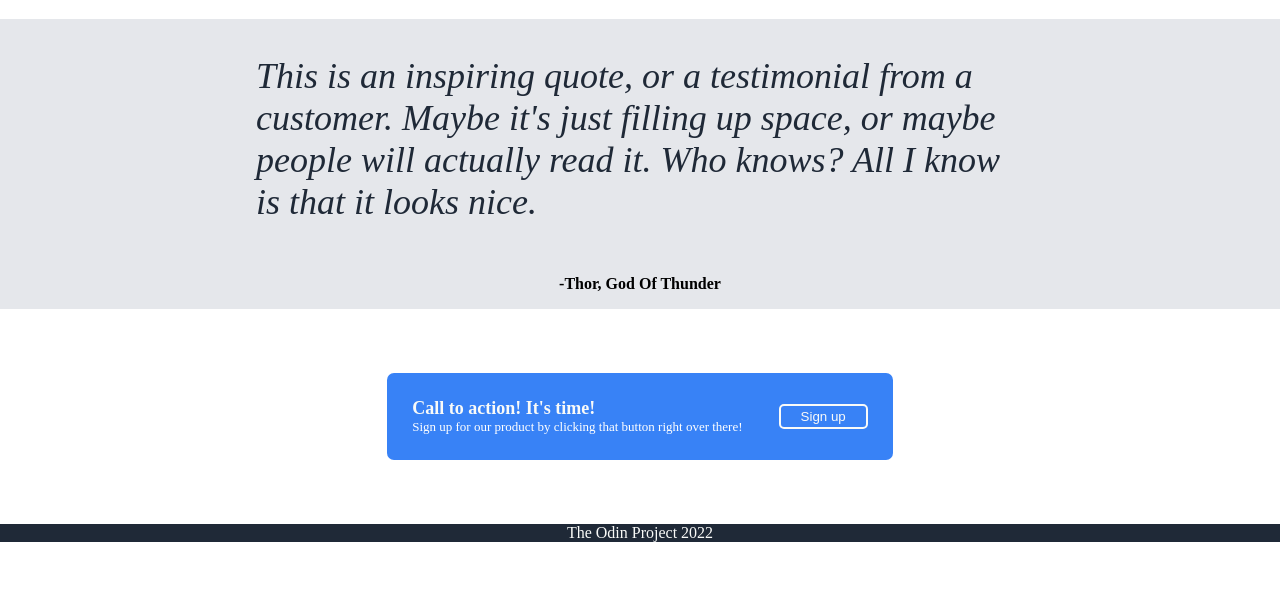
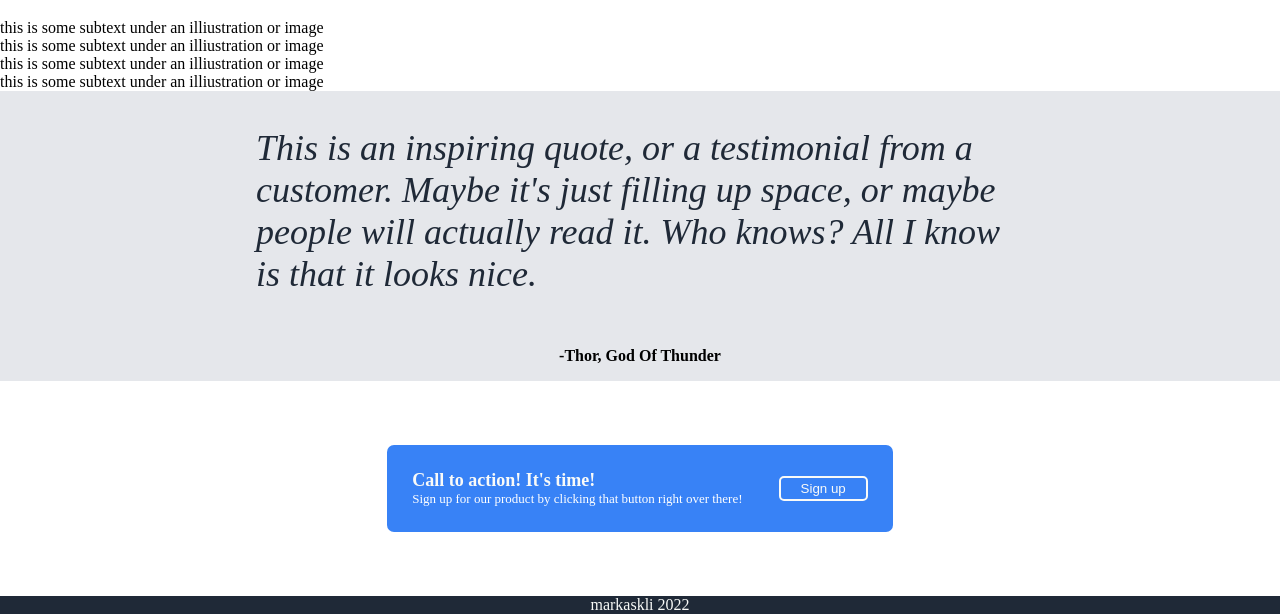
Before and after one commit to markaskli/odin-landing-page, a plain HTML site: page index.html in a window 1280 px wide. Shown: the part 382-996 px from the top of the page. Before the commit the page ends 924 px from the top, so only its background shows below. Drawn offline with Linux system fonts and the light colour scheme.

Commit message:
Add middle upper part html structure

```diff
--- a/index.html
+++ b/index.html
@@ -37,7 +37,25 @@
     </div>
     <div class="middle-container">
         <div class="middle-upper">
-            <h1>Some random information</h1>
+            <h1 class="middle-heading">Some random information</h1>
+            <div class="cards">
+                <div class="test">
+                    <div class="image"></div>
+                    <div class="image-text">this is some subtext under an illiustration or image</div>
+                </div>
+                <div class="test">
+                    <div class="image"></div>
+                    <div class="image-text">this is some subtext under an illiustration or image</div>
+                </div>
+                <div class="test">
+                    <div class="image"></div>
+                    <div class="image-text">this is some subtext under an illiustration or image</div>
+                </div>
+                <div class="test">
+                    <div class="image"></div>
+                    <div class="image-text">this is some subtext under an illiustration or image</div>
+                </div>
+            </div>
         </div>
         <div class="middle">
             <p class="paragraph">This is an inspiring quote, or a testimonial from a customer. Maybe it's just filling
@@ -58,7 +76,7 @@
         </div>
     </div>
     <div class="footer">
-        <div class="text"> The Odin Project 2022</div>
+        <div class="text"> markaskli 2022</div>
     </div>
 
 </body>
```
